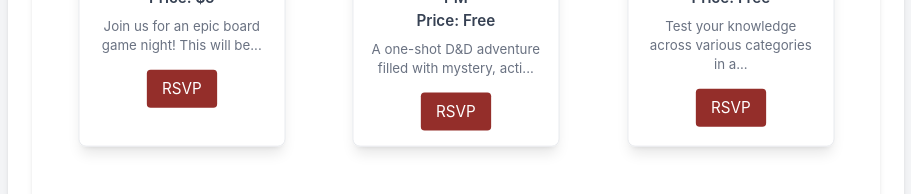
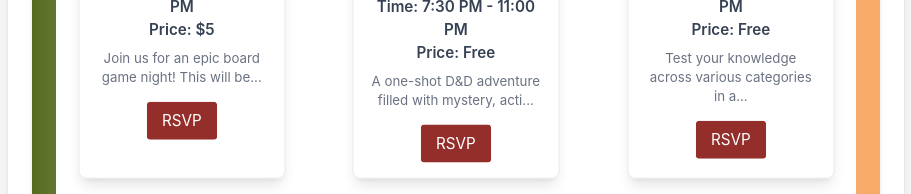
Before and after one commit to brandonscholten/capstone-spring-2025, a React (Create React App) app in the folder Website/: page / in a window 1280 px wide. Shown: the part 458-652 px from the top of the page, without its empty margins (184-1095 px from the left). Built offline with nearby package versions, Linux system fonts and the light colour scheme.

Commit message:
border and buttons complete

```diff
--- a/Website/src/App.css
+++ b/Website/src/App.css
@@ -13,7 +13,7 @@
   }
 }
 
-.App-header {
+/*.App-header {
   background-color: #282c34;
   min-height: 100vh;
   display: flex;
@@ -22,7 +22,57 @@
   justify-content: center;
   font-size: calc(10px + 2vmin);
   color: white;
+}*/
+
+.App-header {
+    background: linear-gradient(to right, #576b1e 0%,#8ea37e 15%,#bdcc7a 45%,#c4cad5 59%,#d7c2cb 84%,#f8aa68 98%);
+    min-height: 10px; /* Increased to accommodate stacked elements */
+    display: flex;
+    flex-direction: column; /* Changed to column to stack logo above nav */
+    align-items: center; /* Center items horizontally */
+    justify-content: center; /* Center items vertically */
+    /*padding: 0.5rem;*/
+    box-shadow: 0 2px 10px rgba(0, 0, 0, 0.1);
+    position: sticky;
+    top: 0;
+    z-index: 1000;
+    color: black;
+	/*padding-bottom: 1rem;*/
 }
+
+.header-spacer {
+	margin-top: 2rem;
+  }
+
+.logo-container {
+		width: 100%;
+		display: flex;
+		justify-content: center;
+		/*padding: 0.5rem 0; */
+		margin-bottom: 0; /* Remove the previous margin if not needed */
+}
+
+.logo {
+    height: 100px; /* Slightly larger logo */
+}
+
+.nav-links {
+    display: flex;
+    gap: 2rem;
+    width: 100%;
+    justify-content: center; /* Center the navigation links */
+}
+
+  .nav-links a {
+	color: black;
+	text-decoration: none;
+	font-weight: 500;
+	transition: opacity 0.2s;
+  }
+
+  .nav-links a:hover {
+	opacity: 0.8;
+  }
 
 .App-link {
   color: #61dafb;
@@ -36,3 +86,16 @@
     transform: rotate(360deg);
   }
 }
+
+.gradient-bg {
+	background: linear-gradient(to right, #576b1e 0%,#8ea37e 15%,#bdcc7a 45%,#c4cad5 59%,#d7c2cb 84%,#f8aa68 98%);
+  }
+
+  @keyframes gradient {
+	0% { background-position: 100% 0; }
+	100% { background-position: 0 0; }
+  }
+
+  .group:hover .group-hover\:animate-gradient {
+	animation: gradient 3s ease forwards;
+  }
--- a/Website/src/home.js
+++ b/Website/src/home.js
@@ -144,7 +144,7 @@ export default function Home() {
 
   return (
     <div className="flex justify-center min-h-screen bg-gray-100 p-4 relative">
-      <div className="w-full max-w-4xl bg-white shadow-md rounded-lg p-6">
+      <div className="w-full max-w-4xl bg-white header-spacer shadow-md rounded-lg p-6">
         {/* Tabs */}
         <div className="border-b border-black mb-4 flex justify-between items-center">
           <div className="flex">
@@ -184,8 +184,8 @@ export default function Home() {
         {/* Events Tab */}
         {activeTab === "events" ? (
 
-          <div className="w-full max-w-6xl bg-white shadow-md rounded-lg p-6">
-            <div className="grid grid-cols-3 gap-6">
+          <div className="w-full max-w-4xl gradient-bg shadow-md rounded-lg p-6">
+            <div className="grid bg-white grid-cols-3 gap-6">
           {mockEvents.map((event) => (
             <div
               key={event.id}
@@ -213,10 +213,10 @@ export default function Home() {
                     ? event.description
                     : event.description.substring(0, 50) + "..."}
                 </p>
-                <button
-                  className="mt-4 px-4 py-2 bg-[#942E2A] text-white rounded hover:scale-105 transition-all"
-                >
-                  RSVP
+                <button className="relative mt-4 px-4 py-2 text-white rounded hover:scale-105 transition-all overflow-hidden group">
+				<span className="relative z-10">RSVP</span>
+				<span className="absolute inset-0 bg-[#942E2A]"></span>
+				<span className="absolute inset-0 opacity-0 group-hover:opacity-100 transition-opacity duration-300 bg-gradient-to-r from-[#576b1e] via-[#8ea37e] via-[#bdcc7a] via-[#c4cad5] via-[#d7c2cb] to-[#f8aa68] bg-[length:200%_100%] group-hover:animate-gradient"></span>
                 </button>
               </div>
             </div>
```
Also changed, not shown: Website/src/b&bLogo.png (added).
